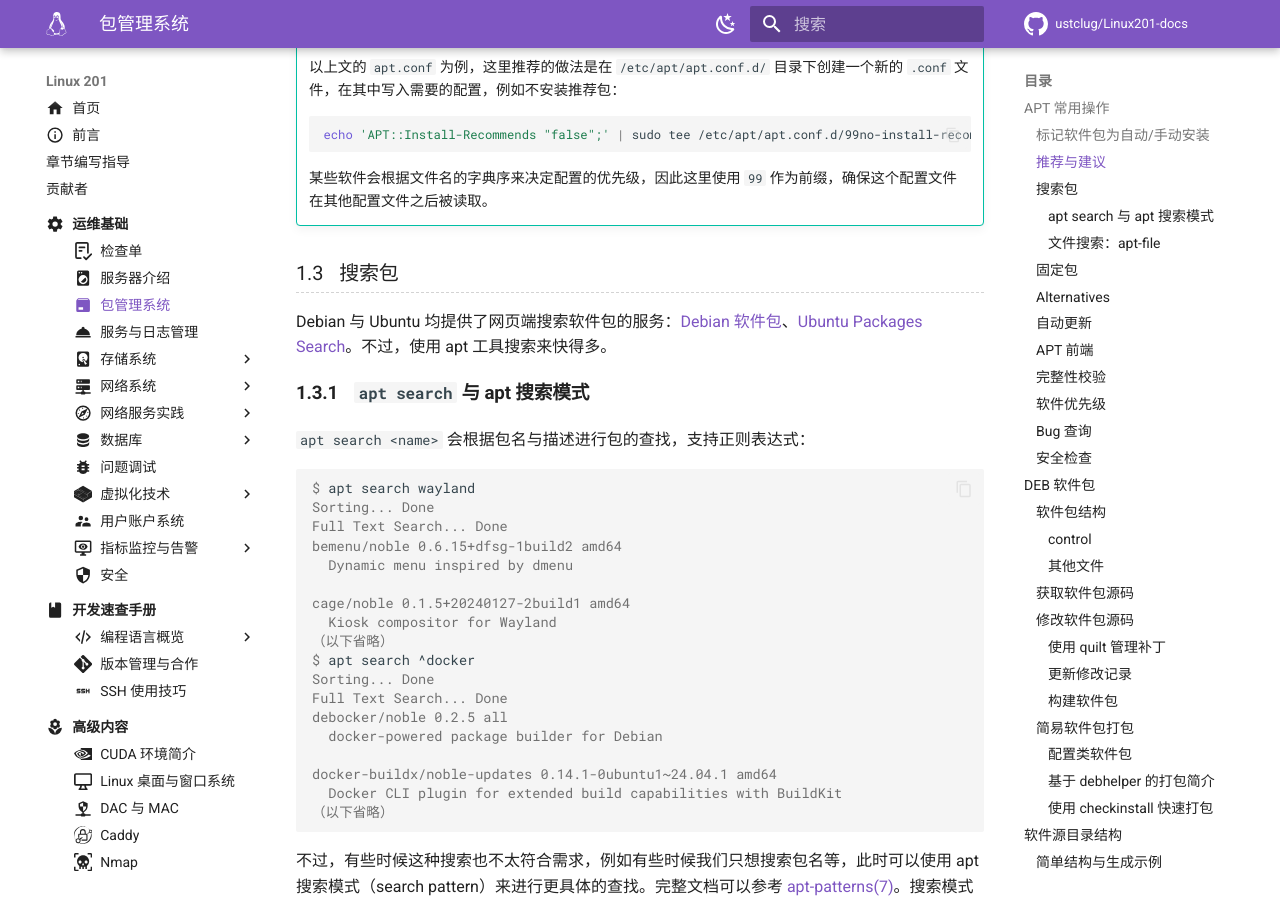
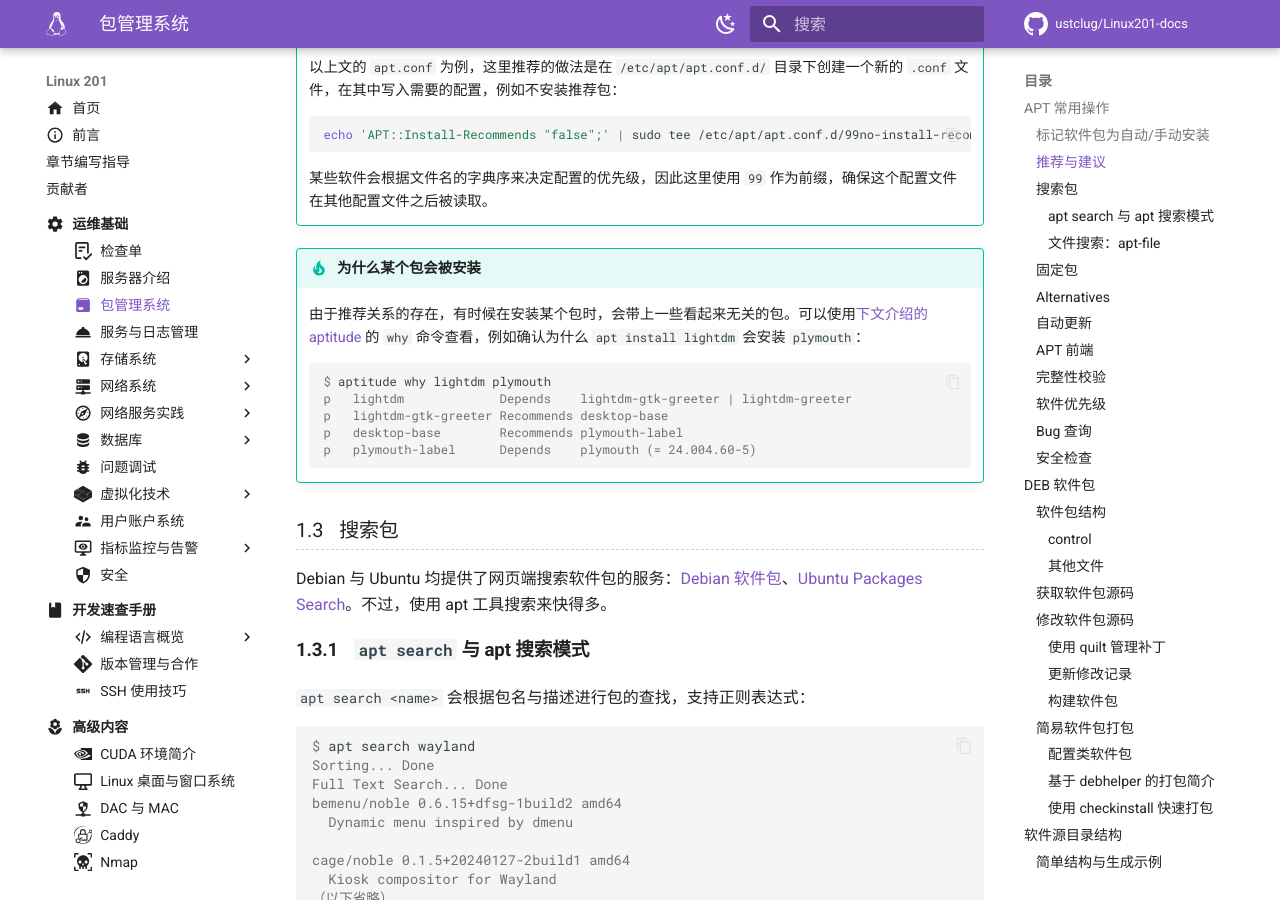
Before and after one commit to ustclug/Linux201-docs, an MkDocs documentation site: the page built from docs/ops/package.md, in a window 1280 px wide and 900 px high, scrolled down 2556 px. Built offline with MkDocs 1.6.1 and Material for MkDocs 9.7.7, drawn with Linux system fonts in a browser that asks for light colours; comment, search, counter and statistics services are not loaded.

Commit message:
ops/package: aptitude why

````diff
--- a/docs/ops/package.md
+++ b/docs/ops/package.md
@@ -94,6 +94,18 @@
     ```
 
     某些软件会根据文件名的字典序来决定配置的优先级，因此这里使用 `99` 作为前缀，确保这个配置文件在其他配置文件之后被读取。
+
+!!! tip "为什么某个包会被安装"
+
+    由于推荐关系的存在，有时候在安装某个包时，会带上一些看起来无关的包。可以使用[下文介绍的 aptitude](#apt-frontend) 的 `why` 命令查看，例如确认为什么 `apt install lightdm` 会安装 `plymouth`：
+
+    ```console
+    $ aptitude why lightdm plymouth
+    p   lightdm             Depends    lightdm-gtk-greeter | lightdm-greeter
+    p   lightdm-gtk-greeter Recommends desktop-base
+    p   desktop-base        Recommends plymouth-label
+    p   plymouth-label      Depends    plymouth (= 24.004.60-5)
+    ```
 
 ### 搜索包 {#search}
 
````
